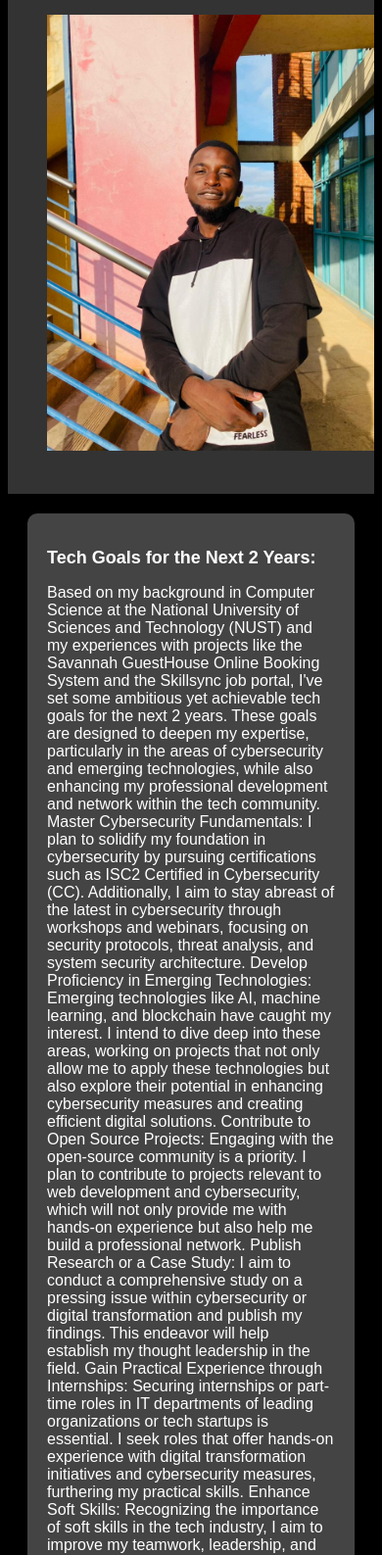
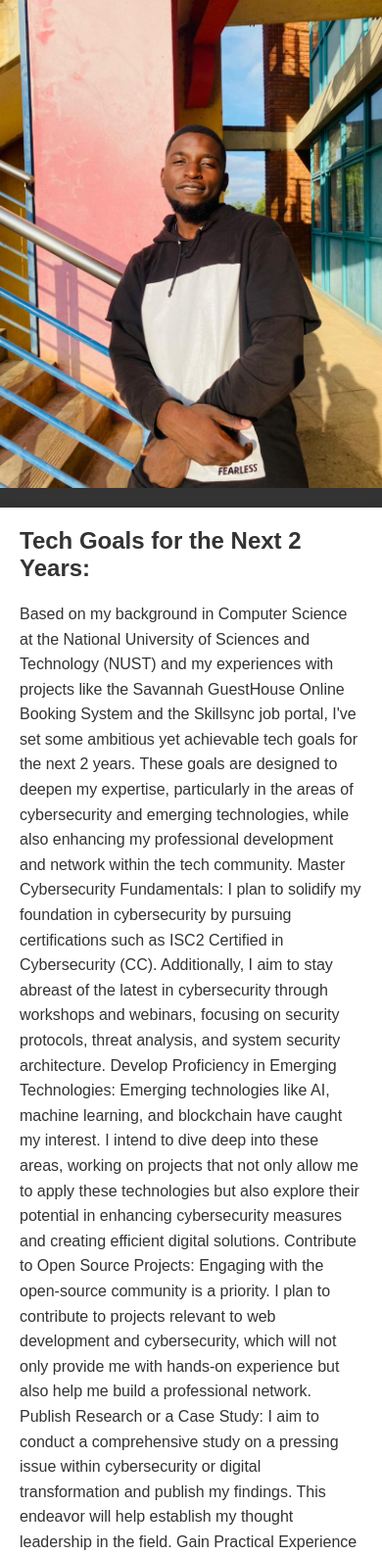
Before and after one commit to AlbertNjobo/hng-personal-website-1, a plain HTML site: page index.html in a window 390 px wide. Shown: the part 87-1674 px from the top of the page at 98% size. Drawn offline with Linux system fonts and the light colour scheme.

Commit message:
Update styles.css

```diff
--- a/styles.css
+++ b/styles.css
@@ -1,69 +1,85 @@
+/* styles.css */
+
 body {
-    background-color: #000;
     font-family: Arial, sans-serif;
-    color: #fff;
+    margin: 0;
+    padding: 0;
+    background-color: #f4f4f4;
+    color: #333;
 }
 
 header {
     background-color: #333;
-    padding: 20px;
+    color: #fff;
     text-align: center;
+    padding: 20px 0;
+    display: flex;
+    justify-content: center;
+    align-items: center;
 }
 
 header h1 {
-    font-size: 24px;
-    margin-bottom: 10px;
+    margin: 0 20px 0 0;
+    font-size: 2.5em;
 }
 
-header img {
 
-    margin: 20px;
-}
 
 main {
-    display: flex;
-    flex-direction: column;
-    align-items: center;
     padding: 20px;
+    max-width: 800px;
+    margin: 0 auto;
+    background-color: #fff;
+    box-shadow: 0 0 10px rgba(0, 0, 0, 0.1);
 }
 
 section {
-    background-color: #444;
     padding: 20px;
-    margin-bottom: 20px;
-    border-radius: 10px;
+    border-bottom: 1px solid #ddd;
 }
 
 h2 {
-    font-size: 18px;
-    margin-bottom: 10px;
+    margin-top: 0;
 }
 
-ul {
-    list-style: none;
-    padding: 0;
-    margin: 0;
-}
-
-li {
-    margin-bottom: 10px;
+p {
+    line-height: 1.6;
 }
 
 a {
-    color: #0f0;
+    color: #007bff;
     text-decoration: none;
 }
 
 a:hover {
-    color: #fff;
     text-decoration: underline;
 }
+
+ul {
+    list-style-type: disc;
+    margin-left: 20px;
+    padding-left: 0;
+}
+
+/* Responsive adjustments */
 @media (max-width: 768px) {
-
+    header {
+        flex-direction: column;
+    }
 
     header img {
         width: 100%;
-        max-width: 100%;
         height: auto;
     }
 }
+
+/* Adjust for different screen sizes if needed */
+@media (max-width: 480px) {
+    main {
+        padding: 10px;
+    }
+
+    section {
+        padding: 10px;
+    }
+}
```
